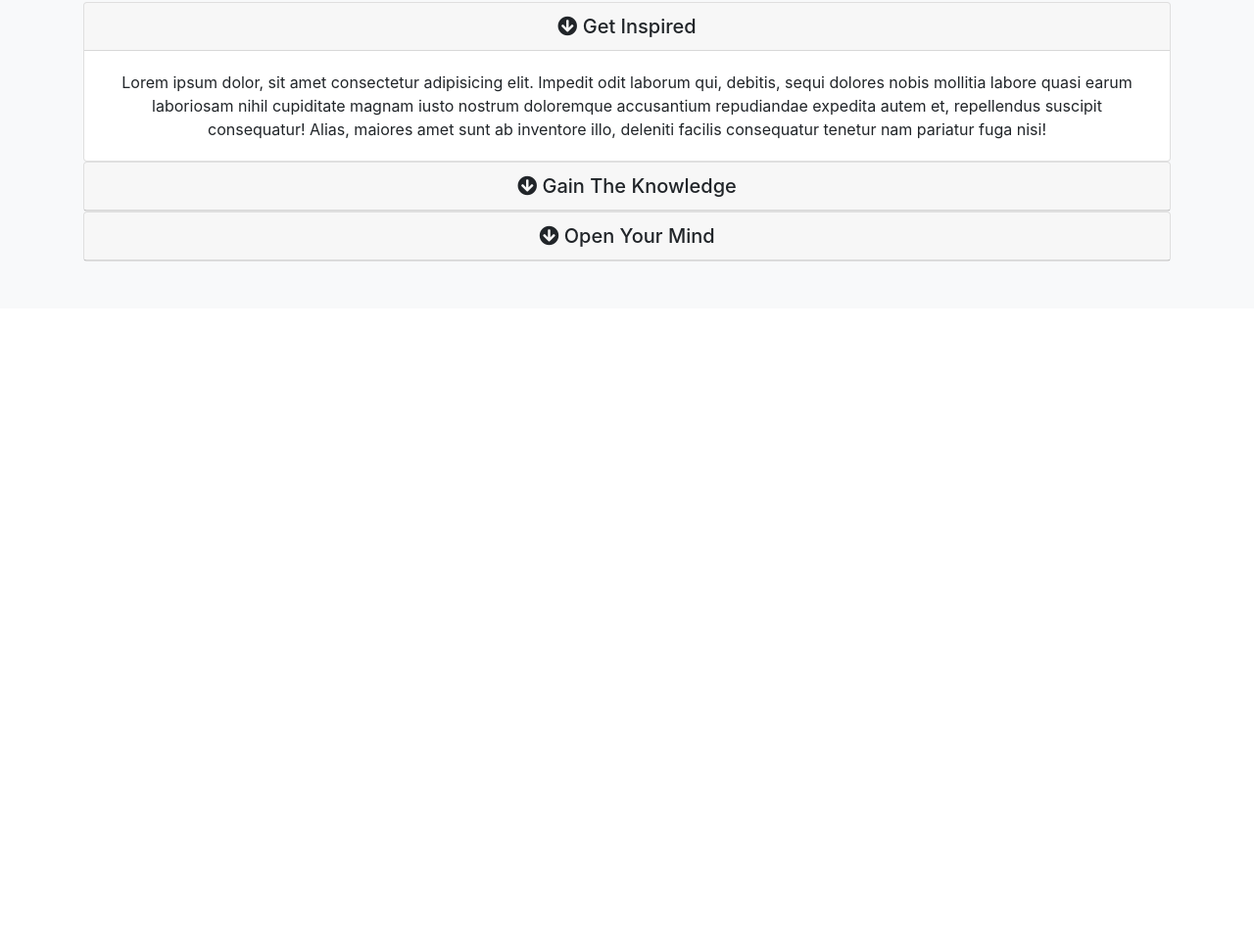
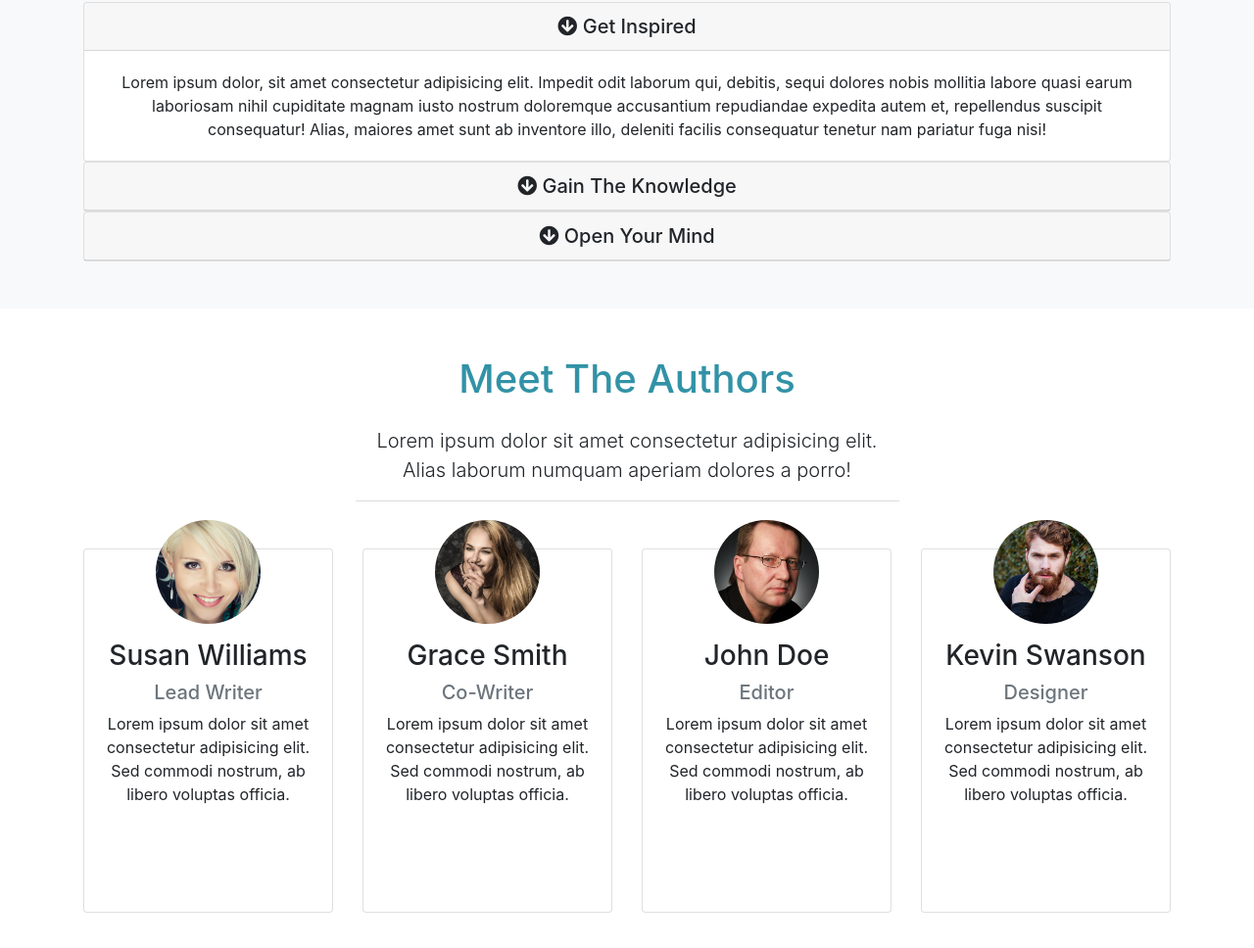
Before and after one commit to ahallam75/book-theme-bootstrap, a plain HTML site: page index.html in a window 1280 px wide. Shown: the part 1376-2344 px from the top of the page at 98% size. Before the commit the page ends 1691 px from the top, so only its background shows below. Drawn offline with nearby package versions, Linux system fonts and the light colour scheme.

Commit message:
Authors section complete

```diff
--- a/index.html
+++ b/index.html
@@ -23,7 +23,7 @@
     >
       <div class="container">
         <a href="#home" class="navbar-brand">
-          <img src="img/mlogo.png" width="50" height="50" alt="" />
+          <img src="img/mlogo.png" width="50" height="50" alt="Logo" />
           <h3 class="d-inline align-middle">Bookery</h3>
         </a>
         <button
@@ -72,7 +72,7 @@
             <div class="col-lg-6">
               <img
                 src="img/book.png"
-                alt=""
+                alt="Book Image"
                 class="img-fluid d-none d-lg-block"
               />
             </div>
@@ -261,6 +261,167 @@
       </div>
     </section>
 
+    <!-- AUTHORS -->
+    <section id="authors" class="my-5 text-center">
+      <div class="container">
+        <div class="row">
+          <div class="col">
+            <div class="info-header mb-5">
+              <h1 class="text-primary pb-3">
+                Meet The Authors
+              </h1>
+              <p class="lead">
+                Lorem ipsum dolor sit amet consectetur adipisicing elit. Alias
+                laborum numquam aperiam dolores a porro!
+              </p>
+            </div>
+          </div>
+        </div>
+
+        <div class="row">
+          <div class="col-lg-3 col-md-6">
+            <div class="card">
+              <div class="card-body">
+                <img
+                  src="img/person1.jpg"
+                  alt="Author 1"
+                  class="img-fluid rounded-circle w-50 mb-3"
+                />
+                <h3>Susan Williams</h3>
+                <h5 class="text-muted">Lead Writer</h5>
+                <p>
+                  Lorem ipsum dolor sit amet consectetur adipisicing elit. Sed
+                  commodi nostrum, ab libero voluptas officia.
+                </p>
+                <div class="d-flex justify-content-center">
+                  <div class="p-4">
+                    <a href="http://facebook.com">
+                      <i class="fab fa-facebook"></i>
+                    </a>
+                  </div>
+                  <div class="p-4">
+                    <a href="http://twitter.com">
+                      <i class="fab fa-twitter"></i>
+                    </a>
+                  </div>
+                  <div class="p-4">
+                    <a href="http://instagram.com">
+                      <i class="fab fa-instagram"></i>
+                    </a>
+                  </div>
+                </div>
+              </div>
+            </div>
+          </div>
+
+          <div class="col-lg-3 col-md-6">
+            <div class="card">
+              <div class="card-body">
+                <img
+                  src="img/person2.jpg"
+                  alt="Author 2"
+                  class="img-fluid rounded-circle w-50 mb-3"
+                />
+                <h3>Grace Smith</h3>
+                <h5 class="text-muted">Co-Writer</h5>
+                <p>
+                  Lorem ipsum dolor sit amet consectetur adipisicing elit. Sed
+                  commodi nostrum, ab libero voluptas officia.
+                </p>
+                <div class="d-flex justify-content-center">
+                  <div class="p-4">
+                    <a href="http://facebook.com">
+                      <i class="fab fa-facebook"></i>
+                    </a>
+                  </div>
+                  <div class="p-4">
+                    <a href="http://twitter.com">
+                      <i class="fab fa-twitter"></i>
+                    </a>
+                  </div>
+                  <div class="p-4">
+                    <a href="http://instagram.com">
+                      <i class="fab fa-instagram"></i>
+                    </a>
+                  </div>
+                </div>
+              </div>
+            </div>
+          </div>
+
+          <div class="col-lg-3 col-md-6">
+            <div class="card">
+              <div class="card-body">
+                <img
+                  src="img/person3.jpg"
+                  alt="Author 3"
+                  class="img-fluid rounded-circle w-50 mb-3"
+                />
+                <h3>John Doe</h3>
+                <h5 class="text-muted">Editor</h5>
+                <p>
+                  Lorem ipsum dolor sit amet consectetur adipisicing elit. Sed
+                  commodi nostrum, ab libero voluptas officia.
+                </p>
+                <div class="d-flex justify-content-center">
+                  <div class="p-4">
+                    <a href="http://facebook.com">
+                      <i class="fab fa-facebook"></i>
+                    </a>
+                  </div>
+                  <div class="p-4">
+                    <a href="http://twitter.com">
+                      <i class="fab fa-twitter"></i>
+                    </a>
+                  </div>
+                  <div class="p-4">
+                    <a href="http://instagram.com">
+                      <i class="fab fa-instagram"></i>
+                    </a>
+                  </div>
+                </div>
+              </div>
+            </div>
+          </div>
+
+          <div class="col-lg-3 col-md-6">
+            <div class="card">
+              <div class="card-body">
+                <img
+                  src="img/person4.jpg"
+                  alt="Author 4"
+                  class="img-fluid rounded-circle w-50 mb-3"
+                />
+                <h3>Kevin Swanson</h3>
+                <h5 class="text-muted">Designer</h5>
+                <p>
+                  Lorem ipsum dolor sit amet consectetur adipisicing elit. Sed
+                  commodi nostrum, ab libero voluptas officia.
+                </p>
+                <div class="d-flex justify-content-center">
+                  <div class="p-4">
+                    <a href="http://facebook.com">
+                      <i class="fab fa-facebook"></i>
+                    </a>
+                  </div>
+                  <div class="p-4">
+                    <a href="http://twitter.com">
+                      <i class="fab fa-twitter"></i>
+                    </a>
+                  </div>
+                  <div class="p-4">
+                    <a href="http://instagram.com">
+                      <i class="fab fa-instagram"></i>
+                    </a>
+                  </div>
+                </div>
+              </div>
+            </div>
+          </div>
+        </div>
+      </div>
+    </section>
+
     <script
       src="http://code.jquery.com/jquery-3.4.1.min.js"
       integrity="sha256-CSXorXvZcTkaix6Yvo6HppcZGetbYMGWSFlBw8HfCJo="
--- a/scss/style.scss
+++ b/scss/style.scss
@@ -37,6 +37,21 @@ body {
   border-bottom: 1px #ddd solid;
 }
 
+#authors {
+  img {
+    margin-top: -50px;
+  }
+
+  .card:hover {
+    background: $primary;
+    color: #fff;
+  }
+
+  .fab {
+    color: #fff;
+  }
+}
+
 @media (max-width: 768px) {
   #showcase {
     min-height: 500px;
```
Also changed, not shown: css/style.css.
